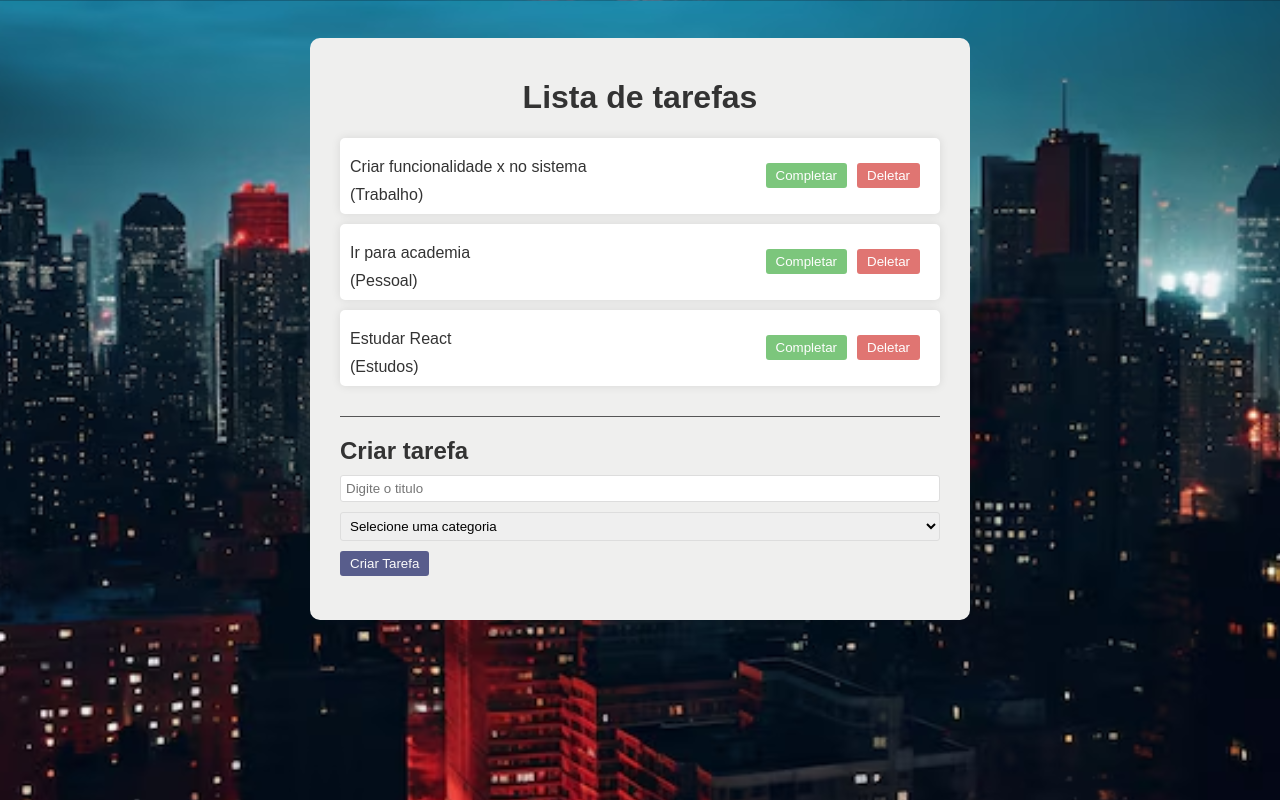
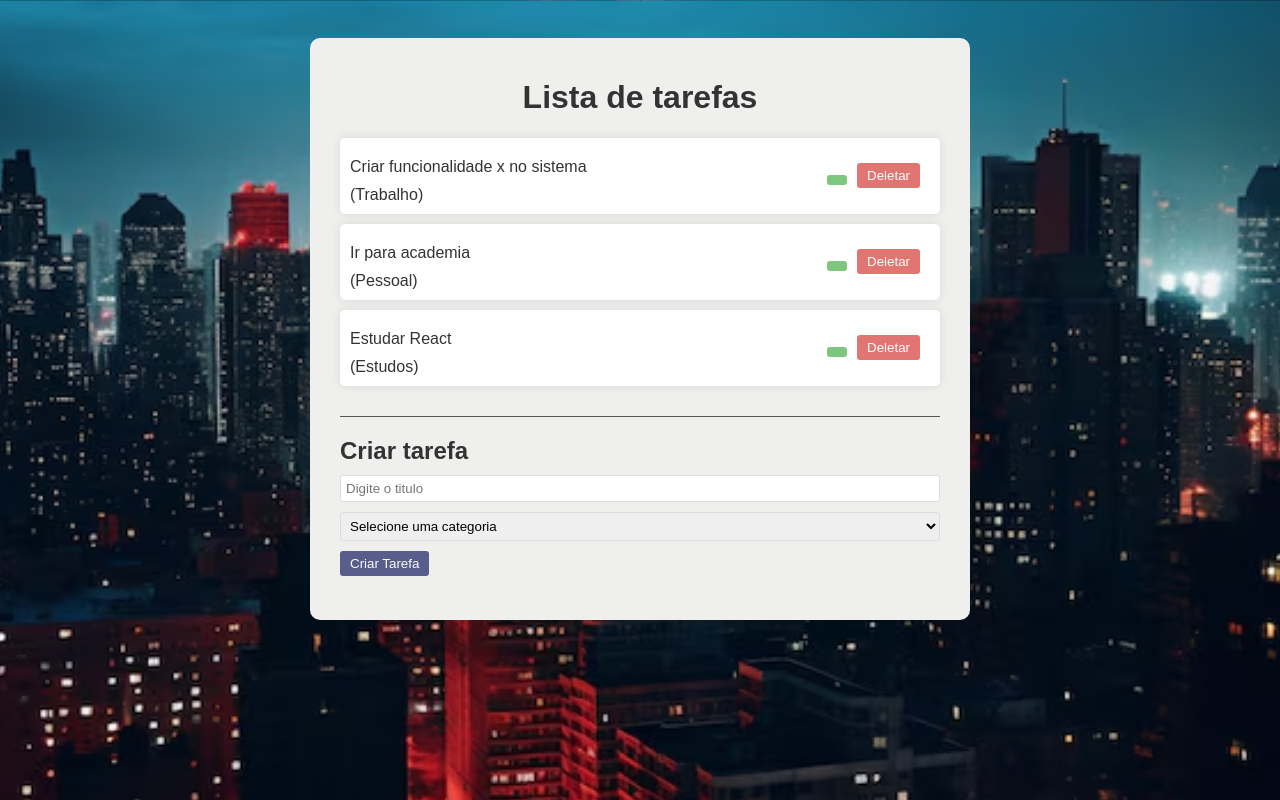
Before and after one commit to julioLchaves/Desafio-react-da-Bia, a React (Vite) app: page / in a window 1280 px wide. Shown: the top 800 px of the page. Built offline with nearby package versions, Linux system fonts and the light colour scheme.

Commit message:
Função para completar lista

```diff
--- a/src/App.jsx
+++ b/src/App.jsx
@@ -44,12 +44,18 @@ function App() {
     setTodos(filteredTodos);
   }
 
+  const completeTodo = (id) => {
+    const newTodos = [...todos]
+    newTodos.map((todo)=>todo.id===id ? todo.isCompleted=!todo.isCompleted : todo);
+    setTodos(newTodos);
+  }
+
   return (
     <div className="app">
       <h1>Lista de tarefas</h1>
       <div className="todo-list">
         {todos.map((todo) => (
-          <Todo key={todo.id} todo={todo} removeTodo={removeTodo}/>
+          <Todo key={todo.id} todo={todo} removeTodo={removeTodo} completeTodo={completeTodo}/>
         ))}
       </div>
       <TodoForm addTodo={addTodo}/>
--- a/src/components/Todo.jsx
+++ b/src/components/Todo.jsx
@@ -1,14 +1,14 @@
 import React from 'react';
 
-const Todo = ({ todo , removeTodo}) => {
+const Todo = ({ todo , removeTodo, completeTodo}) => {
   return (
-    <div className="todo" key={todo.id}>
+    <div className="todo" style={{textDecoration:todo.isCompleted? "line-through":""}} key={todo.id}>
       <div className="content">
         <p>{todo.text}</p>
         <div className="category">({todo.category})</div>
       </div>
       <div>
-        <button className='complete'>Completar</button>
+        <button className='complete'onClick={()=>completeTodo(todo.id)} ></button>
         <button className='remove'onClick={()=>removeTodo(todo.id)}>Deletar</button>
       </div>
     </div>
```
